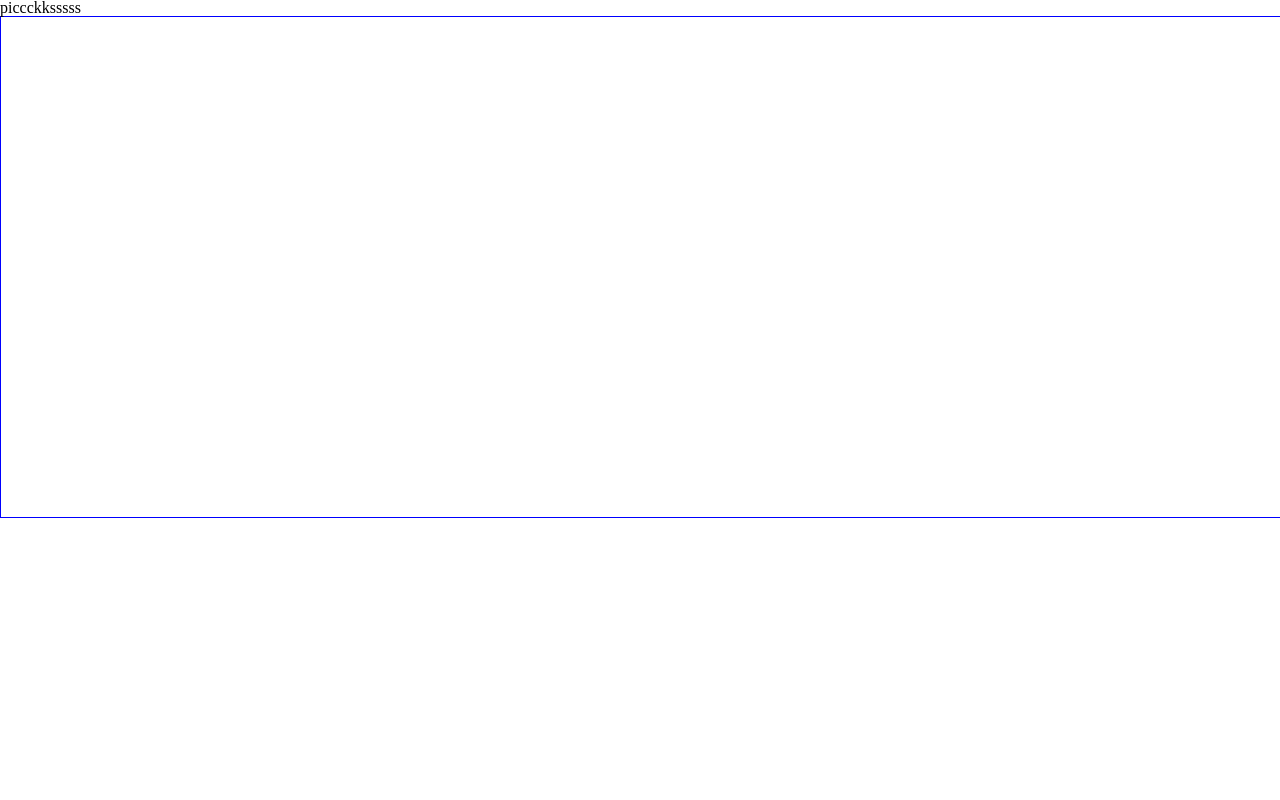
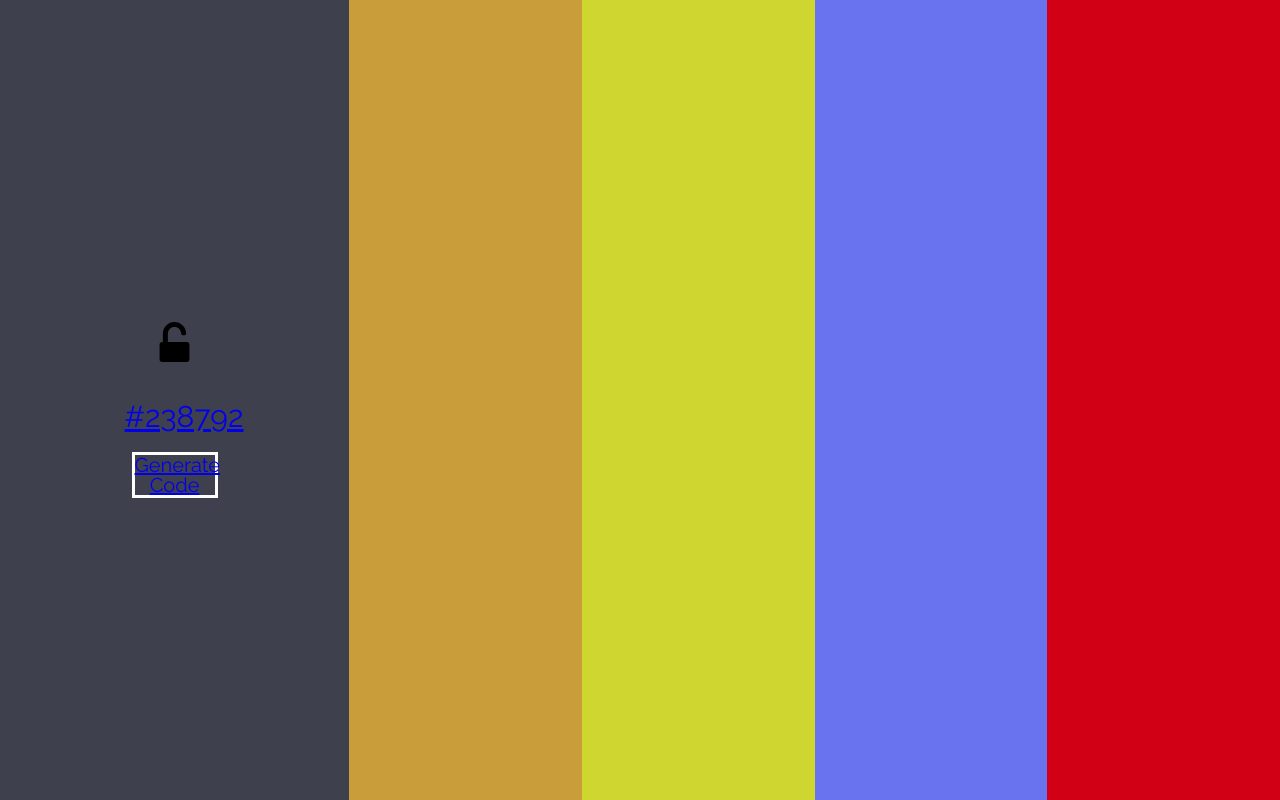
Before and after one commit to rvwatch/palette-picker, a website: page public/index.html in a window 1280 px wide. Drawn offline with nearby package versions, Linux system fonts and the light colour scheme.

```diff
--- a/package.json
+++ b/package.json
@@ -5,7 +5,9 @@
   "main": "server.js",
   "dependencies": {
     "express": "^4.16.3",
-    "jquery": "^3.3.1"
+    "jquery": "^3.3.1",
+    "knex": "^0.14.6",
+    "pg": "^7.4.3"
   },
   "devDependencies": {},
   "scripts": {
--- a/public/css/styles.css
+++ b/public/css/styles.css
@@ -1,6 +1,100 @@
+html,
+body {
+  height: 100%;
+  font-family: 'Raleway', sans-serif;
+}
+
 .color-wrap {
-  border: 1px solid blue;
   display: block;
-  height: 500px;
   width: 100%;
+  display: flex;
+  justify-content: space-evenly;
+  height: 100%;
 }
+
+article {
+  display: block;
+  width: 100%;
+  transition: all .3s;
+  text-align: center;
+  display: flex;
+  justify-content: center;
+  align-items: center;
+  position: relative;
+  z-index: 1;
+}
+
+article nav {
+  opacity: 0;
+  transition: all .3s;
+  text-align: center;
+}
+
+.locking-icon {
+  opacity: 0;
+  transition: all .3s;
+  height: 0;
+  width: 0;
+  margin: 20px 0;
+  display: inline-block;
+}
+
+.locking-icon img {
+  opacity: 0;
+  transition: all .3s;
+  height: 0;
+}
+
+.hex-code {
+  opacity: 0;
+  transition: all .3s;
+  height: 0;
+  width: 0;
+  font-size: 0px;
+  margin: 20px 0;
+  display: inline-block;
+}
+
+.generate-hex {
+  opacity: 0;
+  transition: all .3s;
+  width: 0;
+  height: 0;
+  border: 3px solid white;
+  font-size: 0px;
+  display: inline-block;
+}
+
+article:hover {
+  z-index: 2;
+  width: 150%;
+  /* -webkit-box-shadow: 0px 0px 15px 0px rgba(0,0,0,0.75);
+-moz-box-shadow: 0px 0px 15px 0px rgba(0,0,0,0.75);
+box-shadow: 0px 0px 15px 0px rgba(0,0,0,0.75); */
+}
+
+article:hover nav {
+  opacity: 1;
+}
+
+article:hover .locking-icon,
+article:hover .locking-icon img {
+  opacity: 1;
+  height: 40px;
+  width: 4vw;
+}
+
+article:hover .hex-code {
+  opacity: 1;
+  height: 30px;
+  width: 100px;
+  font-size: 30px;
+}
+
+article:hover .generate-hex {
+  opacity: 1;
+  width: 80px;
+  height: 40px;
+  border: 3px solid white;
+  font-size: 20px;
+}
--- a/public/index.html
+++ b/public/index.html
@@ -11,17 +11,62 @@
     <meta name="viewport" content="width=device-width, initial-scale=1">
     <link rel="stylesheet" type="text/css" href="./css/reset.css">
     <link rel="stylesheet" type="text/css" href="./css/styles.css">
+    <link href="https://fonts.googleapis.com/css?family=Raleway" rel="stylesheet">
   </head>
   <body>
     <!--[if lt IE 7]>
       <p class="browsehappy">You are using an <strong>outdated</strong> browser. Please <a href="#">upgrade your browser</a> to improve your experience.</p>
     <![endif]-->
-    <header>
-      <h1>piccckksssss</h1>
-    </header>
     <section class="color-wrap">
-      <article></article>
+      <article class="color-one">
+        <nav class="color-options">
+          <ul>
+            <li><a href="#" class="locking-icon"><img src="./css/images/padlock-unlock.svg" /></a></li>
+            <li><a href="#" class="hex-code">#238792</a></li>
+            <li><a href="#" class="generate-hex">Generate Code</a></li>
+          </ul>
+        </nav>
+      </article>
+      <article class="color-two">
+          <nav class="color-options">
+              <ul>
+                <li><a href="#" class="locking-icon"><img src="./css/images/padlock-unlock.svg" /></a></li>
+                <li><a href="#" class="hex-code">#238792</a></li>
+                <li><a href="#" class="generate-hex">Generate Code</a></li>
+              </ul>
+            </nav>
+      </article>
+      <article class="color-three">
+          <nav class="color-options">
+              <ul>
+                <li><a href="#" class="locking-icon"><img src="./css/images/padlock-unlock.svg" /></a></li>
+                <li><a href="#" class="hex-code">#238792</a></li>
+                <li><a href="#" class="generate-hex">Generate Code</a></li>
+              </ul>
+            </nav>
+      </article>
+      <article class="color-four">
+          <nav class="color-options">
+              <ul>
+                <li><a href="#" class="locking-icon"><img src="./css/images/padlock-unlock.svg" /></a></li>
+                <li><a href="#" class="hex-code">#238792</a></li>
+                <li><a href="#" class="generate-hex">Generate Code</a></li>
+              </ul>
+            </nav>
+      </article>
+      <article class="color-five">
+          <nav class="color-options">
+              <ul>
+                <li><a href="#" class="locking-icon"><img src="./css/images/padlock-unlock.svg" /></a></li>
+                <li><a href="#" class="hex-code">#238792</a></li>
+                <li><a href="#" class="generate-hex">Generate Code</a></li>
+              </ul>
+            </nav>
+      </article>
     </section>
 
   </body>
+  <script src="https://ajax.googleapis.com/ajax/libs/jquery/3.3.1/jquery.min.js"></script>
+  <script src="./js/other-scripts.js"></script>
+  <script src="./js/scripts.js"></script>
 </html>
--- a/public/js/scripts.js
+++ b/public/js/scripts.js
@@ -0,0 +1,13 @@
+
+$( 'article' ).each(function( ) {
+  $( this ).css('background-color', getRandomColor());
+});
+
+function getRandomColor() {
+  var letters = '0123456789ABCDEF';
+  var color = '#';
+  for (var i = 0; i < 6; i++) {
+    color += letters[Math.floor(Math.random() * 16)];
+  }
+  return color;
+}
--- a/server.js
+++ b/server.js
@@ -1,7 +1,9 @@
 const express = require('express');
 const app = express();
 
-app.use(express.static(__dirname + '/public'));
+app.use(express.static('public'))
+
+// app.use(express.static(__dirname + '/public'));
 
 app.get('/', (req, res) => {
   res.sendFile('public/')
@@ -9,5 +11,4 @@
 
 app.listen(3000, () => {
   console.log('palette picker is listening on 3000');
-
 })
```
Also changed, not shown: db/migrations/20180519165549_initial.js (added, +28 -0 lines), knexfile.js (added, +14 -0 lines), public/css/images/001-padlock.png (added), public/css/images/002-locked-padlock.png (added), public/css/images/padlock-unlock.svg (added), public/css/images/padlock.svg (added), 5 other files.
